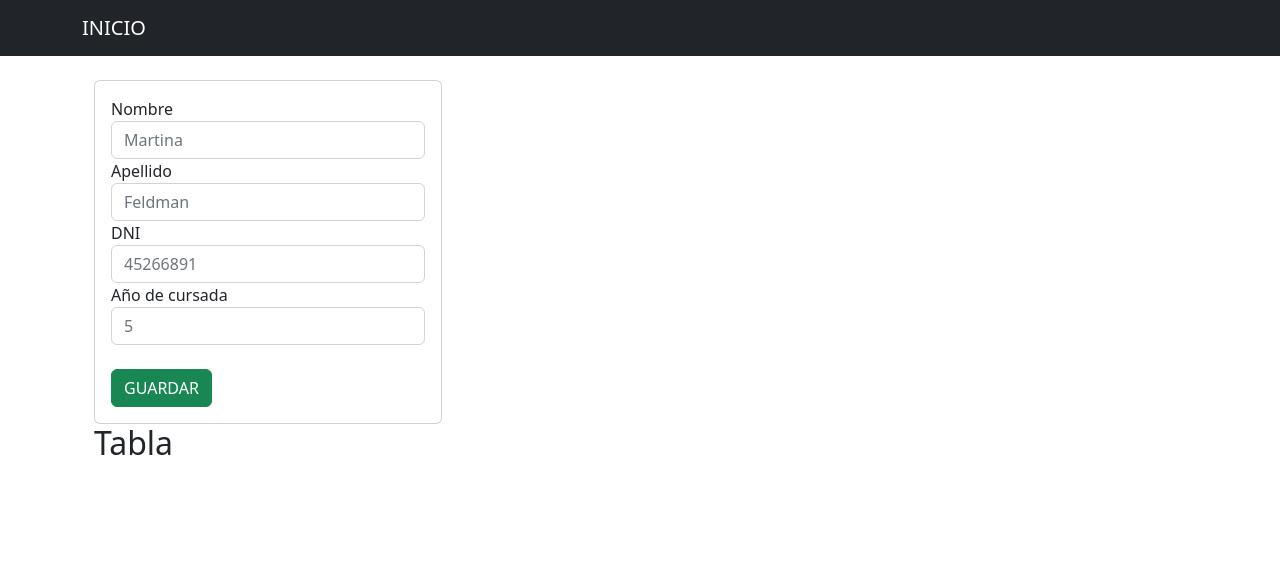
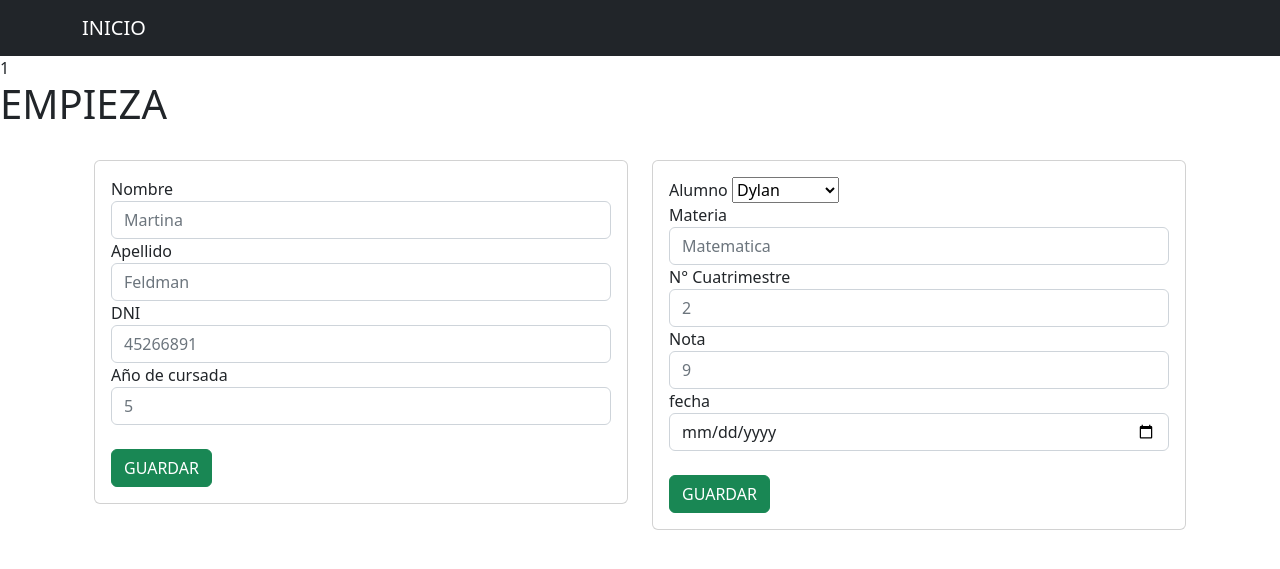
Before and after one commit to DylanselET32/sistema_escuela, a PHP site: page / in a window 1280 px wide. Shown: the top 569 px of the page. Run offline with PHP 8.4, Linux system fonts and the light colour scheme; data comes from the database, SQL or seed files in the repository.

Commit message:
Actualizacion no funcional BDD

```diff
--- a/sistemaEscuela/db.php
+++ b/sistemaEscuela/db.php
@@ -5,19 +5,31 @@
  $nameDB = "sistemae";
  $conn = mysqli_connect($hostnameDB, $userDB, $passDB, $nameDB);
 if(!$conn){
-    echo "Error de coneccion con la base de datos";
+    echo "Error de conexion con la base de datos";
 }
 
 function addAlumno($nombre,$apellido,$dni,$año){
     global $conn;
-    $query = "insert into Alumno(nombre,apellido,dni,año) values('$nombre','$apellido',$dni,$año);";
+    $query = "INSERT INTO alumno(nombre, apellido, dni, año) VALUES ('bbbb','aaaa',1234,1);";
     $result = mysqli_query($conn,$query);
     if(!$result){
-        return "Error SQL" ;
+        return ("Error SQL" + $result);
     }
 
     return $result;
 }
+
+function prueba(){
+    global $conn;
+    $query = "INSERT INTO alumno(nombre, apellido, dni, año) VALUES ('bbbbaaaaa','aaaabbbbb',1234,1);";
+    $result = mysqli_query($conn,$query);
+    if(!$result){
+        return ("Error SQL" + $result);
+    }
+
+    return $result;
+}
+
 function deleteAlumnoById($id){
     global $conn;
     $query = "DELETE FROM `alumno` WHERE id = $id";
@@ -50,4 +62,58 @@ function getAlumnoByDni($dni){
     return $result;
 }
 
+function getAllAlumno(){
+    global $conn;
+    $query = "select * from Alumno";
+    $result = mysqli_query($conn,$query);
+    if(!$result){
+        return "Error SQL" ;
+    }
+
+    return $result;
+}
+
+function addCalificacion($id_alumno,$materia,$cuatrimestre,$nota,$fecha){
+    global $conn;
+    $query = "insert into Calificacion(id_alumno,materia,cuatrimestre,nota,fecha) values($id_alumno,'$materia',$cuatrimestre,$nota,'$fecha');";
+    $result = mysqli_query($conn,$query);
+    if(!$result){
+        return "Error SQL" ;
+    }
+
+    return $result;
+}
+function deleteCalificacionById($id){
+    global $conn;
+    $query = "DELETE FROM `alumno` WHERE id = $id";
+    $result = mysqli_query($conn,$query);
+    if(!$result){
+        return "Error SQL" ;
+    }
+    return $result;
+}
+
+function updateCalificacion($id,$nombre,$apellido,$dni,$año){
+    global $conn;
+    $query = "UPDATE `alumno` SET`nombre`='$nombre',`apellido`='$apellido',`dni`=$dni,`año`=$año WHERE id = $id";
+    $result = mysqli_query($conn,$query);
+    if(!$result){
+        return "Error SQL" ;
+    }
+
+    return $result;
+}
+
+function getCalificacionByid($dni){
+    global $conn;
+    $query = "select * from Alumno where dni = $dni";
+    $result = mysqli_query($conn,$query);
+    if(!$result){
+        return "Error SQL" ;
+    }
+
+    return $result;
+}
+
+
 ?>
--- /dev/null
+++ b/sistemaEscuela/includes/formAlumno.php
@@ -0,0 +1,23 @@
+
+<div class="card card-body">
+    <form action="save_alumno.php" method="POST">
+        <div class="form-group">
+            <label>Nombre </label>
+            <input type="text" name="nombre" class="form-control" id="exampleInputEmail1" aria-describedby="emailHelp" placeholder="Martina">
+        </div>
+        <div class="form-group">
+            <label>Apellido </label>
+            <input type="text" name="apellido" class="form-control" id="exampleInputPassword1" placeholder="Feldman">
+        </div>
+        <div class="form-group">
+            <label>DNI </label>
+            <input type="number" name="dni"  min="0" class="form-control" id="exampleInputPassword1" placeholder="45266891">
+        </div>
+        <div class="form-group">
+            <label>Año de cursada</label>
+            <input type="number" name="año" min="1" max="7"class="form-control" id="exampleInputPassword1" placeholder="5">
+        </div>
+        <br>
+        <input type="submit" name="save_alumno" class="btn btn-success btn-block" value="GUARDAR">
+    </form>
+</div>
--- /dev/null
+++ b/sistemaEscuela/includes/formCalificacion.php
@@ -0,0 +1,41 @@
+
+<div class="card card-body">
+    <form action="save_alumno.php" method="POST">
+        <div class="form-group">
+            <label>Alumno</label>
+            <select name="id_alumno form-control">
+
+            <?php
+            $datos = getAllAlumno();
+            while($row = mysqli_fetch_array($datos)){
+                    //codigo HTML AHORA
+                ?>
+                      <option value="<?php echo $row['id'] ?>"><?php echo $row['nombre'] ?></option>
+                <?php
+            }
+
+
+
+            ?>
+            </select>
+        </div>
+        <div class="form-group">
+            <label>Materia</label>
+            <input type="text" name="materia" class="form-control"  placeholder="Matematica">
+        </div>
+        <div class="form-group">
+            <label>N° Cuatrimestre</label>
+            <input type="number" name="cuatrimestre"  min="1" max="2" class="form-control"  placeholder="2">
+        </div>
+        <div class="form-group">
+            <label>Nota</label>
+            <input type="number" name="nota" min="1" max="10"class="form-control"  placeholder="9">
+        </div>
+        <div class="form-group">
+            <label>fecha</label>
+            <input type="date" name="fecha" class="form-control"  >
+        </div>
+        <br>
+        <input type="submit" name="save_calificacion" class="btn btn-success btn-block" value="GUARDAR">
+    </form>
+</div>
--- a/sistemaEscuela/includes/header.php
+++ b/sistemaEscuela/includes/header.php
@@ -6,7 +6,7 @@
     <meta name="viewport" content="width=device-width, initial-scale=1.0">
     <title>SCE</title>
     <link href="https://cdn.jsdelivr.net/npm/bootstrap@5.2.2/dist/css/bootstrap.min.css" rel="stylesheet" integrity="sha384-Zenh87qX5JnK2Jl0vWa8Ck2rdkQ2Bzep5IDxbcnCeuOxjzrPF/et3URy9Bv1WTRi" crossorigin="anonymous">
-
+    <link rel="stylesheet" href="styles.css">
 </head>
 <body>
     <nav class="navbar navbar-dark bg-dark">
--- a/sistemaEscuela/index.php
+++ b/sistemaEscuela/index.php
@@ -1,36 +1,19 @@
 
 <?php include("db.php")?>
 <?php include("includes/header.php")?>
+<?php echo addAlumno('jorge','montero',12345678,3);?>
 
-<div class="container p-4">
+<?php prueba()?>
+
+<h1>EMPIEZA</h1>
+<div class="container p-4 ">
+
     <div class="row">
-        <div class="col-md-4">
-            <div class="card card-body">
-                <form action="save_alumno.php" method="POST">
-                    <div class="form-group">
-                        <label>Nombre </label>
-                        <input type="text" name="nombre" class="form-control" id="exampleInputEmail1" aria-describedby="emailHelp" placeholder="Martina">
-                    </div>
-                    <div class="form-group">
-                        <label>Apellido </label>
-                        <input type="text" name="apellido" class="form-control" id="exampleInputPassword1" placeholder="Feldman">
-                    </div>
-                    <div class="form-group">
-                        <label>DNI </label>
-                        <input type="number" name="dni" class="form-control" id="exampleInputPassword1" placeholder="45266891">
-                    </div>
-                    <div class="form-group">
-                        <label>Año de cursada</label>
-                        <input type="number" name="año" min="1" max="7"class="form-control" id="exampleInputPassword1" placeholder="5">
-                    </div>
-                    <br>
-                    <input type="submit" name="save_alumno" class="btn btn-success btn-block" value="GUARDAR">
-                </form>
-            </div>
+        <div class="col-md-6">
+        <?php include("includes/formAlumno.php")?>
         </div>
-
-        <div class="cold-md-8">
-            <h2>Tabla</h2>
+        <div class="col-md-6">
+        <?php include("includes/formCalificacion.php")?>
         </div>
     </div>
 </div>
--- a/sistemaEscuela/save_alumno.php
+++ b/sistemaEscuela/save_alumno.php
@@ -8,9 +8,9 @@ if(isset($_POST['save_alumno'])){
     $año = $_POST['año'];
     $guardado = addAlumno($nombre, $apellido, $dni, $año);
     if($guardado){
-        echo "se guardo correctamente";
+        echo "se guardo correctamente" + $guardado;
     }else{
-        echo "Error al guardar los datos";
+        echo "Error al guardar los datos" + $guardado;
     }
 
 
--- /dev/null
+++ b/sistemaEscuela/styles.css
@@ -0,0 +1,11 @@
+.contenedor{
+    background-color: red;
+}
+
+.parafo{
+ color: red;
+ background: blue;
+ width:5px ;
+ height: 5px;
+ margin: 2px;
+}
```
Also changed, not shown: README.md, sistemaEscuela/includes/footer.php (line endings or trailing spaces).
